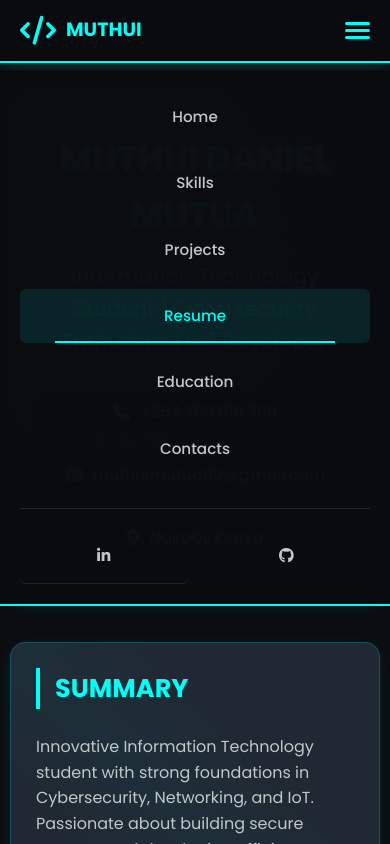
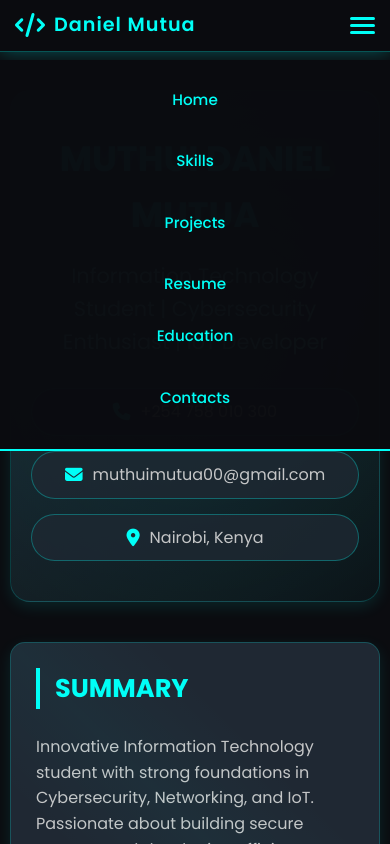
Before and after one commit to Daniel-Mutua/Portfolio-website, a plain HTML site: page Resume.html in a window 390 px wide. Both pictures are taken after a click on the element 357 px from the left and 30 px from the top of the page. Shown: the top 844 px of the page. Drawn offline with Linux system fonts and the light colour scheme.

Commit message:
Update Resume.html

```diff
--- a/Resume.html
+++ b/Resume.html
@@ -27,53 +27,58 @@
       line-height: 1.6;
     }
 
-    /* Fixed Top Navigation Bar */
+    /* UPDATED NAVBAR TO MATCH PROJECTS PAGE */
     .navbar {
+      width: 100%;
+      background: rgba(11,12,16,0.97);
+      backdrop-filter: blur(10px);
+      border-bottom: 1px solid rgba(0,255,247,0.3);
       position: fixed;
       top: 0;
       left: 0;
-      right: 0;
-      background: rgba(11, 12, 16, 0.95);
-      backdrop-filter: blur(10px);
-      padding: 15px 40px;
+      z-index: 9999;
+      padding: 12px 20px;
       display: flex;
       justify-content: space-between;
       align-items: center;
-      z-index: 9999;
-      border-bottom: 2px solid #00fff7;
-      box-shadow: 0 5px 20px rgba(0, 255, 247, 0.15);
+      box-shadow: 0 0 20px rgba(0,255,247,0.3);
+      box-sizing: border-box;
     }
 
-    /* Left side: Brand + Social Icons */
+    /* Left side: Brand */
     .navbar-left {
       display: flex;
       align-items: center;
-      gap: 20px;
+      gap: 10px;
     }
 
     .navbar-brand {
+      color: #00fff7;
+      font-size: 1.3rem;
+      font-weight: 600;
+      letter-spacing: 1px;
+      white-space: nowrap;
+      margin-right: 15px;
+      flex-shrink: 0;
+      text-decoration: none;
       display: flex;
       align-items: center;
-      gap: 10px;
-      color: #00fff7;
-      font-size: 1.5rem;
-      font-weight: 700;
-      text-decoration: none;
+      gap: 8px;
     }
 
     .navbar-brand i {
-      font-size: 1.8rem;
+      font-size: 1.5rem;
     }
 
     /* Social icons styling - NOW ON LEFT */
     .social-icons {
       display: flex;
-      gap: 10px;
+      gap: 8px;
     }
 
     .social-icons a {
-      width: 38px;
-      height: 38px;
+      width: 35px;
+      height: 35px;
       border-radius: 50%;
       background: #1f2833;
       display: flex;
@@ -81,7 +86,7 @@
       justify-content: center;
       color: #00fff7;
       text-decoration: none;
-      font-size: 1.1rem;
+      font-size: 1rem;
       border: 1px solid rgba(0, 255, 247, 0.2);
       transition: all 0.3s ease;
       position: relative;
@@ -106,63 +111,56 @@
     .social-icons a:hover {
       background: #00fff7;
       color: #0b0c10;
-      transform: translateY(-3px);
-      box-shadow: 0 0 15px rgba(0, 255, 247, 0.5);
+      transform: translateY(-2px);
+      box-shadow: 0 0 12px rgba(0, 255, 247, 0.5);
     }
 
-    /* Navigation Menu Styling - NOW ON RIGHT */
+    /* Navigation Menu Styling - MATCHING PROJECTS PAGE */
     #navMenu {
+      list-style: none;
       display: flex;
-      list-style: none;
-      gap: 20px;
+      gap: 10px;
       margin: 0;
       padding: 0;
+      flex-wrap: nowrap;
+      overflow-x: auto;
+      -webkit-overflow-scrolling: touch;
+      scrollbar-width: none;
+    }
+
+    #navMenu::-webkit-scrollbar {
+      display: none;
     }
 
     #navMenu li {
+      white-space: nowrap;
+      flex-shrink: 0;
+    }
+
+    #navMenu a {
+      color: #00fff7;
+      text-decoration: none;
+      font-size: 0.92rem;
+      font-weight: 500;
+      transition: all 0.3s ease;
+      padding: 5px 8px;
+      border-radius: 4px;
+      border: 1px solid transparent;
       display: inline-block;
     }
 
-    #navMenu a {
-      color: #c5c6c7;
-      text-decoration: none;
-      font-weight: 500;
-      padding: 8px 16px;
-      border-radius: 6px;
-      transition: all 0.3s ease;
-      position: relative;
-      overflow: hidden;
-      font-size: 0.95rem;
-    }
-
-    #navMenu a::before {
-      content: '';
-      position: absolute;
-      bottom: 0;
-      left: 50%;
-      transform: translateX(-50%);
-      width: 0;
-      height: 2px;
-      background: #00fff7;
-      transition: width 0.3s ease;
-    }
-
     #navMenu a:hover {
-      color: #00fff7;
-    }
-
-    #navMenu a:hover::before {
-      width: 80%;
+      color: #0b0c10;
+      background-color: #00fff7;
+      box-shadow: 0 0 8px rgba(0,255,247,0.7);
+      text-shadow: none;
+      border: 1px solid #00fff7;
     }
 
     #navMenu a.active {
       color: #00fff7;
-      background: rgba(0, 255, 247, 0.1);
-    }
-
-    #navMenu a.active::before {
-      width: 80%;
-      background: #00fff7;
+      border-bottom: 2px solid #00fff7;
+      padding-bottom: 3px;
     }
 
     /* Mobile Menu Button */
@@ -517,21 +515,7 @@
       font-size: 1rem;
     }
 
-    /* Responsive Design */
-    @media (max-width: 992px) {
-      #navMenu {
-        gap: 15px;
-      }
-
-      .navbar {
-        padding: 15px 20px;
-      }
-
-      .navbar-left {
-        gap: 15px;
-      }
-    }
-
+    /* RESPONSIVE DESIGN - UPDATED TO MATCH PROJECTS PAGE */
     @media (max-width: 768px) {
       .menu-toggle {
         display: flex;
@@ -539,19 +523,20 @@
 
       #navMenu {
         position: fixed;
-        top: 70px;
+        top: 60px;
         left: 0;
         right: 0;
         background: rgba(11, 12, 16, 0.98);
         backdrop-filter: blur(10px);
         flex-direction: column;
-        padding: 20px;
+        padding: 15px;
         border-bottom: 2px solid #00fff7;
         transform: translateY(-100%);
         opacity: 0;
         visibility: hidden;
         transition: all 0.3s ease;
         gap: 0;
+        overflow-x: visible;
       }
 
       #navMenu.active {
@@ -566,11 +551,12 @@
       }
 
       #navMenu a {
-        padding: 15px;
+        padding: 12px;
         text-align: center;
         border-bottom: 1px solid rgba(255,255,255,0.1);
         display: block;
         width: 100%;
+        font-size: 0.95rem;
       }
 
       #navMenu a:last-child {
@@ -579,15 +565,6 @@
 
       .social-icons {
         display: none; /* Hide social icons on mobile menu */
-      }
-
-      .mobile-social-icons {
-        display: flex;
-        justify-content: center;
-        gap: 15px;
-        margin-top: 20px;
-        padding-top: 20px;
-        border-top: 1px solid rgba(255,255,255,0.1);
       }
 
       .content {
@@ -634,13 +611,13 @@
       }
 
       .social-icons a {
-        width: 35px;
-        height: 35px;
-        font-size: 1rem;
+        width: 32px;
+        height: 32px;
+        font-size: 0.9rem;
       }
 
-      .navbar-left {
-        gap: 10px;
+      .navbar {
+        padding: 10px 15px;
       }
     }
 
@@ -672,16 +649,16 @@
 </head>
 <body>
 
-  <!-- Fixed Navigation Bar with REVERSED Layout -->
+  <!-- UPDATED NAVBAR TO MATCH PROJECTS PAGE -->
   <nav class="navbar">
     <!-- Left side: Brand + Social Icons -->
     <div class="navbar-left">
       <a href="index.html" class="navbar-brand">
         <i class="fas fa-code"></i>
-        <span>MUTHUI</span>
+        <span>Daniel Mutua</span>
       </a>
 
-      <!-- Social icons moved to LEFT next to brand -->
+      <!-- Social icons on left next to brand -->
       <div class="social-icons">
         <a href="https://www.linkedin.com/in/muthuimutua01" target="_blank" title="LinkedIn">
           <i class="fab fa-linkedin-in"></i>
@@ -925,24 +902,6 @@
     menuToggle.addEventListener('click', () => {
       navMenu.classList.toggle('active');
       menuToggle.classList.toggle('active');
-
-      // Add social icons to mobile menu when open
-      if (navMenu.classList.contains('active')) {
-        // Check if social icons already exist in mobile menu
-        if (!document.querySelector('.mobile-social-icons')) {
-          const mobileSocialIcons = document.createElement('div');
-          mobileSocialIcons.className = 'mobile-social-icons';
-          mobileSocialIcons.innerHTML = `
-            <a href="https://www.linkedin.com/in/muthuimutua01" target="_blank" title="LinkedIn">
-              <i class="fab fa-linkedin-in"></i>
-            </a>
-            <a href="https://github.com/Daniel-Mutua" target="_blank" title="GitHub">
-              <i class="fab fa-github"></i>
-            </a>
-          `;
-          navMenu.appendChild(mobileSocialIcons);
-        }
-      }
     });
 
     // Close mobile menu when clicking a link
@@ -968,10 +927,10 @@
       const navbar = document.querySelector('.navbar');
       if (window.scrollY > 50) {
         navbar.style.background = 'rgba(11, 12, 16, 0.98)';
-        navbar.style.boxShadow = '0 5px 20px rgba(0, 255, 247, 0.2)';
+        navbar.style.boxShadow = '0 0 20px rgba(0, 255, 247, 0.4)';
       } else {
-        navbar.style.background = 'rgba(11, 12, 16, 0.95)';
-        navbar.style.boxShadow = '0 5px 20px rgba(0, 255, 247, 0.15)';
+        navbar.style.background = 'rgba(11,12,16,0.97)';
+        navbar.style.boxShadow = '0 0 20px rgba(0,255,247,0.3)';
       }
     });
   </script>
```
